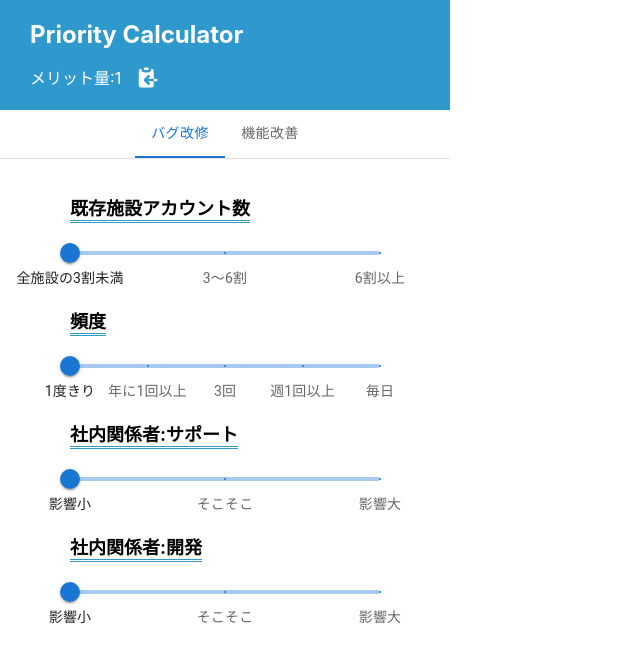
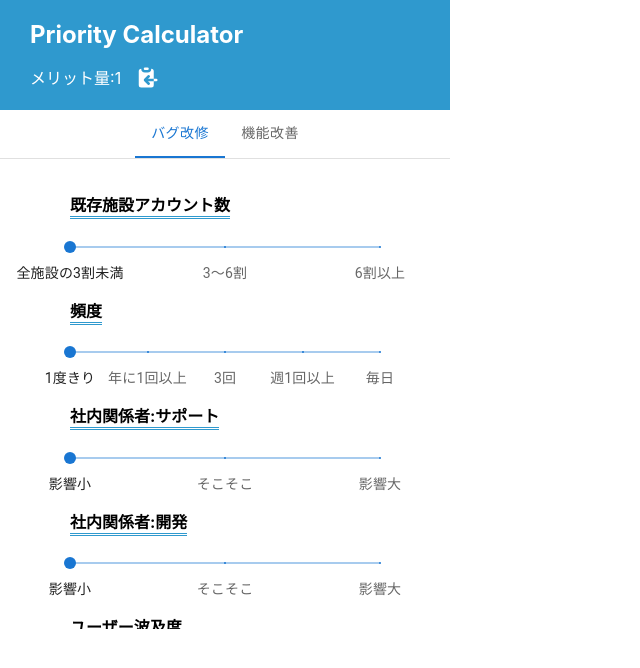
Before and after one commit to Yuji5117/priority-calculator, a React (Create React App) app: page / in a window 1280 px wide. Shown: the top 668 px of the page, without its empty margins (0-640 px from the left). Built offline with nearby package versions, Linux system fonts and the light colour scheme.

Commit message:
sliderの修正

```diff
--- a/src/components/BugFixSliders.tsx
+++ b/src/components/BugFixSliders.tsx
@@ -23,6 +23,7 @@ const ScoreSliders = ({
           value={priorityScores[0]}
           valueLabelDisplay="auto"
           name="既存施設"
+          size="small"
           step={null}
           marks={marks[0].r_facilities_count.option}
           min={1}
@@ -36,6 +37,7 @@ const ScoreSliders = ({
           aria-label="Temperature"
           value={priorityScores[1]}
           name="頻度"
+          size="small"
           defaultValue={1}
           valueLabelDisplay="auto"
           step={null}
@@ -51,6 +53,7 @@ const ScoreSliders = ({
           aria-label="Temperature"
           value={priorityScores[2]}
           name="サポート"
+          size="small"
           defaultValue={1}
           valueLabelDisplay="auto"
           step={null}
@@ -66,6 +69,7 @@ const ScoreSliders = ({
           aria-label="Temperature"
           value={priorityScores[3]}
           name="開発"
+          size="small"
           defaultValue={1}
           valueLabelDisplay="auto"
           step={null}
@@ -81,6 +85,7 @@ const ScoreSliders = ({
           aria-label="Temperature"
           value={priorityScores[4]}
           name="ユーザー波及度"
+          size="small"
           defaultValue={1}
           valueLabelDisplay="auto"
           step={null}
@@ -96,6 +101,7 @@ const ScoreSliders = ({
           aria-label="Temperature"
           value={priorityScores[5]}
           name="その後の行動"
+          size="small"
           defaultValue={1}
           valueLabelDisplay="auto"
           step={null}
@@ -112,6 +118,7 @@ const ScoreSliders = ({
           value={priorityScores[6]}
           defaultValue={0}
           name="社外コミット"
+          size="small"
           valueLabelDisplay="auto"
           step={null}
           marks={marks[6].i_commit.option}
@@ -127,6 +134,7 @@ const ScoreSliders = ({
           value={priorityScores[7]}
           defaultValue={0}
           name="事業戦略的観点"
+          size="small"
           valueLabelDisplay="auto"
           step={null}
           marks={marks[7].i_strategy.option}
@@ -142,6 +150,6 @@ export default ScoreSliders;
 
 const Title = styled.h2`
   display: inline-block;
-  font-size: 18px;
+  font-size: 16px;
   border-bottom: 3px double #2f99ce;
 `;
--- a/src/components/FunctionalImprovementSliders.tsx
+++ b/src/components/FunctionalImprovementSliders.tsx
@@ -20,10 +20,11 @@ const FunctionalImprovementSliders = ({
         <Title>{marks[0].r_facilities_count.title}</Title>
         <Slider
           onChange={caluculatePriorityScore}
-          aria-label="Temperature"
+          aria-label="Small"
           defaultValue={1}
           value={priorityScores[0]}
           valueLabelDisplay="auto"
+          size="small"
           name="既存施設"
           step={null}
           marks={marks[0].r_facilities_count.option}
@@ -39,6 +40,7 @@ const FunctionalImprovementSliders = ({
           aria-label="Temperature"
           value={priorityScores[1]}
           name="頻度"
+          size="small"
           defaultValue={1}
           valueLabelDisplay="auto"
           step={null}
@@ -55,6 +57,7 @@ const FunctionalImprovementSliders = ({
           aria-label="Temperature"
           value={priorityScores[2]}
           name="サポート"
+          size="small"
           defaultValue={1}
           valueLabelDisplay="auto"
           step={null}
@@ -71,6 +74,7 @@ const FunctionalImprovementSliders = ({
           aria-label="Temperature"
           value={priorityScores[3]}
           name="開発"
+          size="small"
           defaultValue={1}
           valueLabelDisplay="auto"
           step={null}
@@ -92,6 +96,7 @@ const FunctionalImprovementSliders = ({
           aria-label="Temperature"
           value={priorityScores[8]}
           name="影響あるユーザーの種類"
+          size="small"
           defaultValue={1}
           valueLabelDisplay="auto"
           step={null}
@@ -108,6 +113,7 @@ const FunctionalImprovementSliders = ({
           aria-label="Temperature"
           value={priorityScores[9]}
           name="感情の変化"
+          size="small"
           defaultValue={1}
           valueLabelDisplay="auto"
           step={null}
@@ -125,6 +131,7 @@ const FunctionalImprovementSliders = ({
           value={priorityScores[6]}
           defaultValue={0}
           name="社外コミット"
+          size="small"
           valueLabelDisplay="auto"
           step={null}
           marks={marks[6].i_commit.option}
@@ -141,6 +148,7 @@ const FunctionalImprovementSliders = ({
           value={priorityScores[7]}
           defaultValue={0}
           name="事業戦略的観点"
+          size="small"
           valueLabelDisplay="auto"
           step={null}
           marks={marks[7].i_strategy.option}
@@ -157,7 +165,7 @@ export default FunctionalImprovementSliders;
 
 const Title = styled.h2`
   display: inline-block;
-  font-size: 18px;
+  font-size: 16px;
   border-bottom: 3px double #dcafe2;
 `;
 
```
